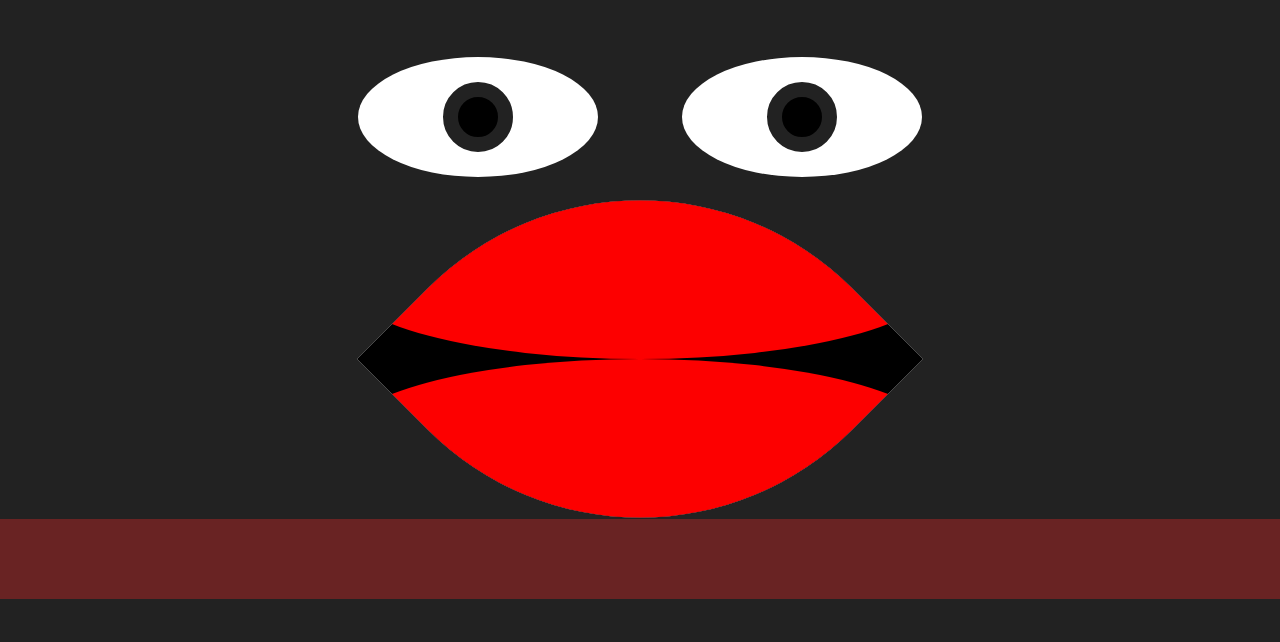
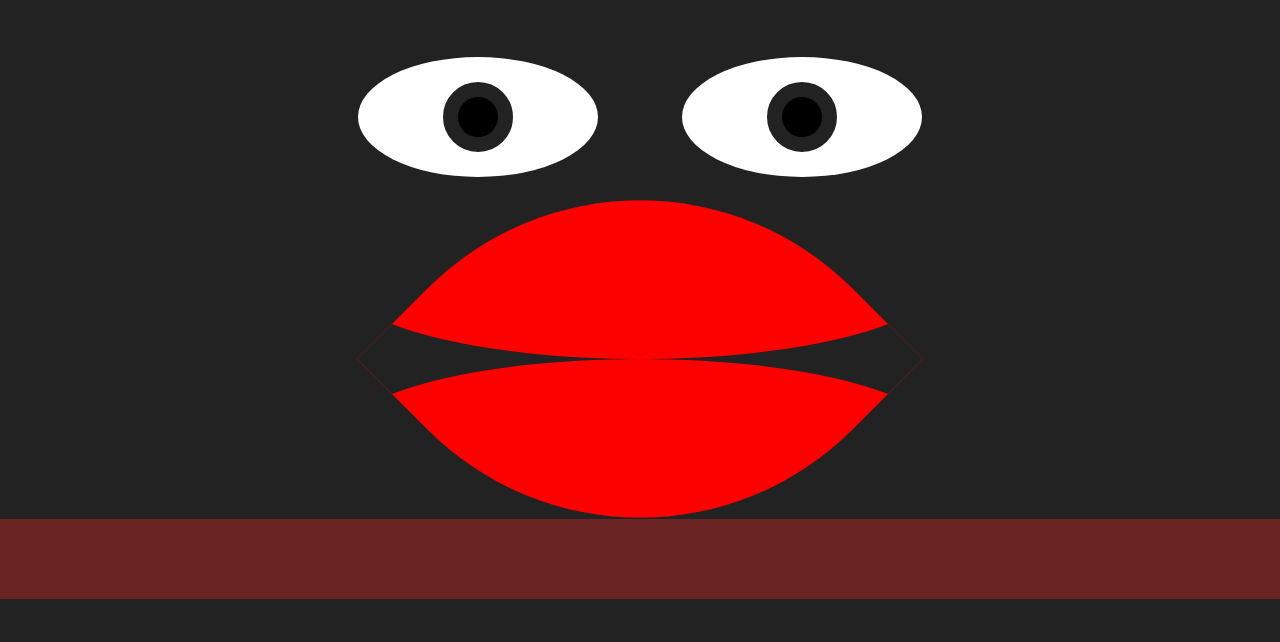
Before and after one commit to madcvvs/market, a PHP site: page /index.html in a window 1280 px wide. Shown: the part 201-843 px from the top of the page. Run offline with PHP 8.4, Linux system fonts and the light colour scheme.

Commit message:
small fixes

```diff
--- a/css.css
+++ b/css.css
@@ -206,7 +206,7 @@ body{
 .mouth{
   width:400px;
   height:400px;
-  background:white;
+  background:red;
   position: absolute;
   top: 70%;
   left: 50%;
@@ -218,7 +218,7 @@ body{
 .shut{
   width: 600px;
   height: 320px;
-  background: black;
+  background: #222222;
   position: absolute;
   top: 70%;
   left: 50%;
```
